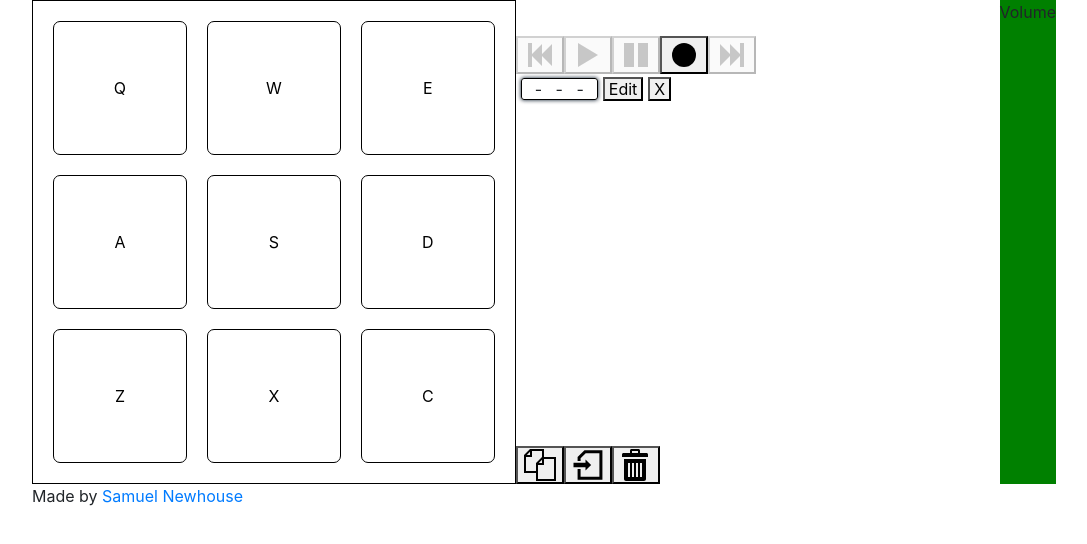
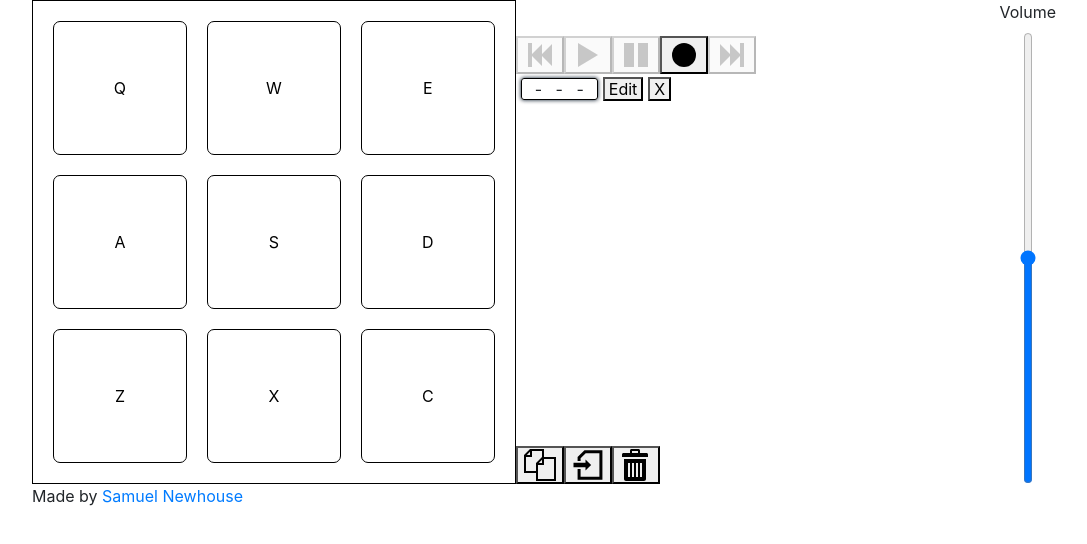
Before and after one commit to SamuelNewhouse/drum-machine, a React (Create React App) app: page / in a window 1280 px wide. Shown: the top 544 px of the page, without its empty margins (96-1183 px from the left). Built offline with nearby package versions, Linux system fonts and the light colour scheme.

Commit message:
Created volume slider

```diff
--- a/src/Components/Volume.js
+++ b/src/Components/Volume.js
@@ -1,7 +1,12 @@
 import React from 'react';
 
 const Volume = () => {
-  return <div id="volume">Volume</div>
+  return (
+  <div id="volume">
+    <label htmlFor="volumeSlider">Volume</label>
+    <input id="volumeSlider" type="range" orient="vertical" min="0" max="100"></input>
+  </div>
+  )
 }
 
 export default Volume;
--- a/src/index.scss
+++ b/src/index.scss
@@ -132,7 +132,17 @@ footer {
 
 #volume {
   grid-area: volume;
-  background: green;
+  display: flex;
+  flex-direction: column;
+  align-items: center;
+
+  input
+  {
+    flex: 1 1 auto;
+    writing-mode: bt-lr; /* IE */
+    -webkit-appearance: slider-vertical; /* WebKit */
+    width: 8px;
+  }
 }
 
 .button-bar {
@@ -151,6 +161,8 @@ footer {
     width: auto;
   }
 }
+
+
 
 @media only screen and (max-width: 700px) {
   #drum-pads {
```
